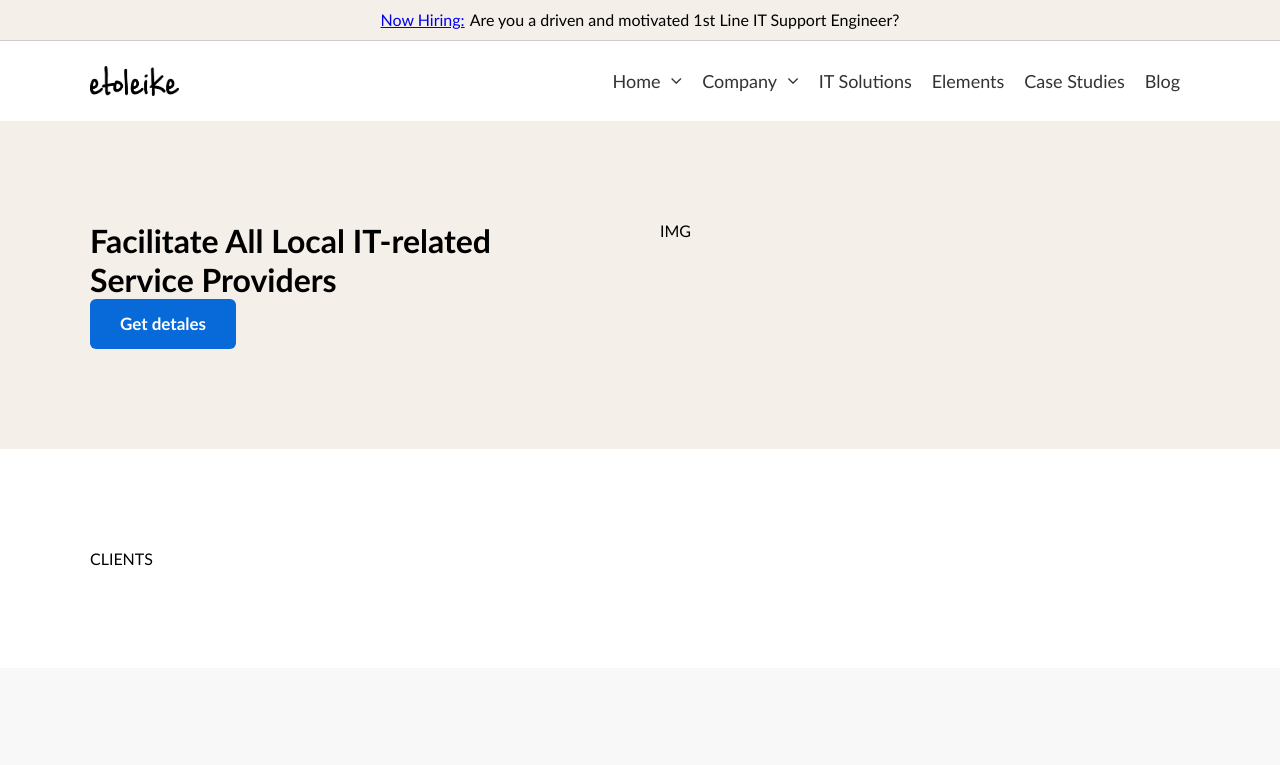
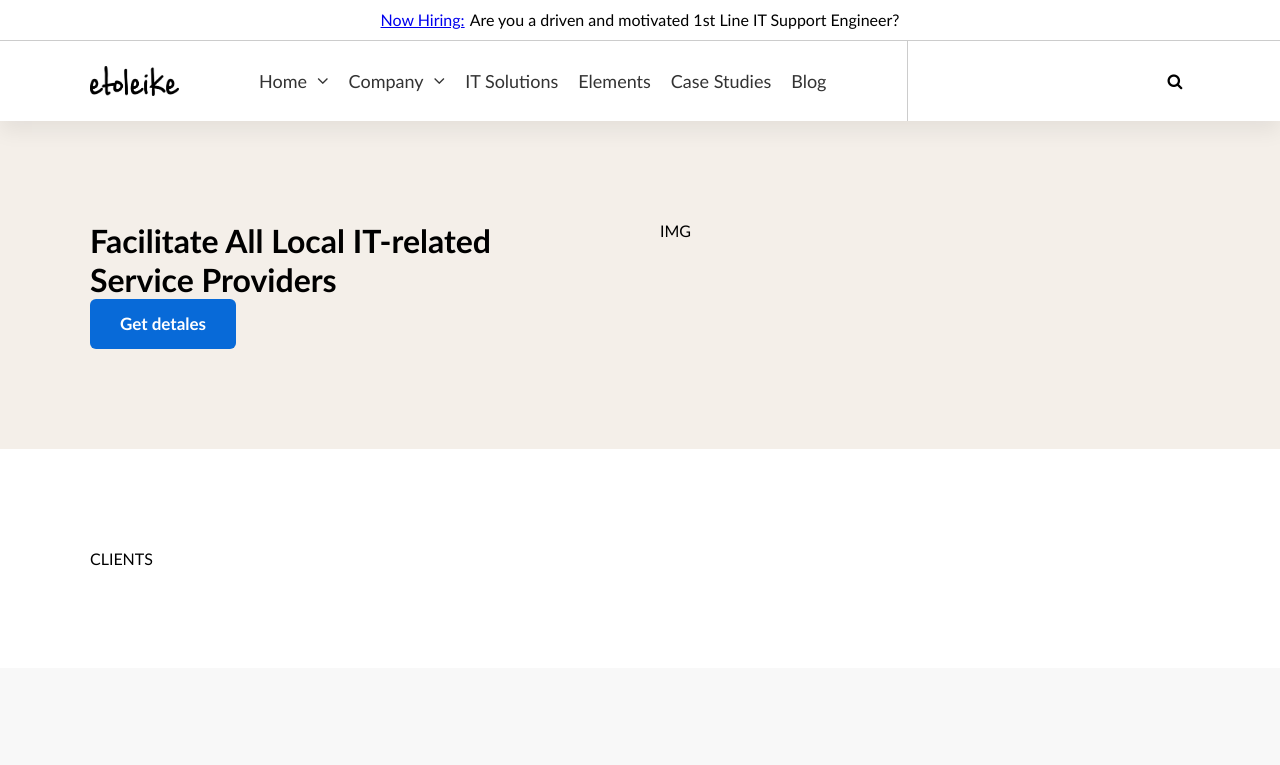
Before and after one commit to Evelinatoleike/mano-portfolio-projektas, a website with bundled scripts: page index.html in a window 1280 px wide. Shown: the top 765 px of the page. Built offline with nearby package versions, Linux system fonts and the light colour scheme.

Commit message:
Header search

```diff
--- a/css/components/header.css
+++ b/css/components/header.css
@@ -1,6 +1,14 @@
 .container.header {
     padding: 0;
     position: relative;
+    background-color: white;
+    box-shadow: 0 10px 20px #0001;
+}
+
+.container.header.fixed {
+    position: fixed;
+    top: 0;
+    z-index: 1;
 }
 
 .header>.row {
@@ -17,7 +25,10 @@
     justify-content: center;
     line-height: 24px;
     border-bottom: 1px solid #ccc;
-    background-color: var(--color-creame);
+}
+
+.header.fix .top.text {
+    display: none;
 }
 
 .header .bottom-content {
@@ -90,10 +101,7 @@
     position: relative;
 }
 
-.header nav .dropdown>.label {
-    color: #333;
-    text-decoration: none;
-}
+.header nav .dropdown>.label {}
 
 .header nav .dropdown>.submenu {
     display: none;
@@ -120,3 +128,33 @@
     flex-direction: column;
     line-height: 40px;
 }
+
+.header .search {
+    border-left: 1px solid #ccc;
+    position: relative;
+}
+
+.header .search>input {
+    padding: 0 40px 0 10px;
+    line-height: 80px;
+    font-size: 20px;
+    border: none;
+    outline: none;
+}
+
+.header .search>.fa {
+    width: 30px;
+    height: 30px;
+    line-height: 30px;
+    background: white;
+    text-align: center;
+    position: absolute;
+    top: 50%;
+    right: 0;
+    transform: translateY(-50%);
+    cursor: pointer;
+}
+
+.header .search>.fa:hover {
+    font-size: 20px;
+}
--- a/js/components/header/Header.js
+++ b/js/components/header/Header.js
@@ -11,6 +11,7 @@
 import { TopText } from './TopText.js';
 import { Logo } from './Logo.js';
 import { Nav } from './Nav.js';
+import { Search } from './Search.js';
 
 class Header {
     constructor(selector, data) {
@@ -41,6 +42,7 @@ class Header {
         this.DOM.classList.add('header');
 
         this.render();
+        this.addEvents();
     }
 
     isValidSelector() {
@@ -61,8 +63,20 @@ class Header {
         new TopText(allRowsDOM[0], this.data.topText);
         new Logo(allRowsDOM[1], this.data.logo);
         new Nav(allRowsDOM[1], this.data.nav);
-        new Languages(allRowsDOM[1], this.data.languages);
         new Search(allRowsDOM[1]);
+    }
+
+    addEvents() {
+        const fixHeaderPositionAtHeight = 200;
+        const staticHeaderPositionAtHeight = 40;
+        addEventListener('scroll', () => {
+            if (scrollY >= fixHeaderPositionAtHeight) {
+                this.DOM.classList.add('fixed');
+            }
+            if (scrollY < staticHeaderPositionAtHeight) {
+                this.DOM.classList.remove('fixed');
+            }
+        })
     }
 }
 
--- a/js/components/header/Search.js
+++ b/js/components/header/Search.js
@@ -1,6 +1,38 @@
 class Search {
-    constructor() {
-        console.log(this);
+    constructor(parentDOM) {
+        this.parentDOM = parentDOM;
+
+        this.DOM = null;
+
+        this.init();
+    }
+
+    init() {
+        if (!this.isValidDOM) {
+            return false;
+        }
+
+        const DOM = this.parentDOM.querySelector('.col-12');
+        if (!DOM) {
+            return false;
+        }
+        this.DOM = DOM;
+
+        this.render();
+    }
+
+    isValidDOM() {
+        return true;
+    }
+
+    render() {
+        let HTML = `<div class="search">
+                        <input type="text">
+                        <i class="fa fa-search"></i>
+                    </div>`;
+
+
+        this.DOM.insertAdjacentHTML('beforeend', HTML);
     }
 }
 
```
